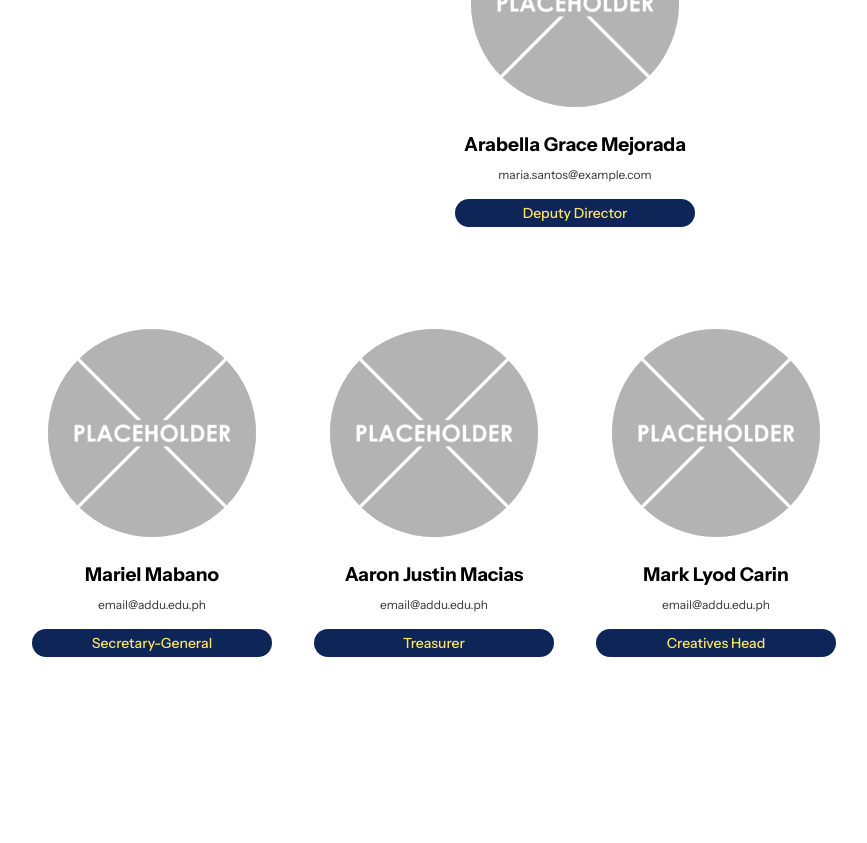
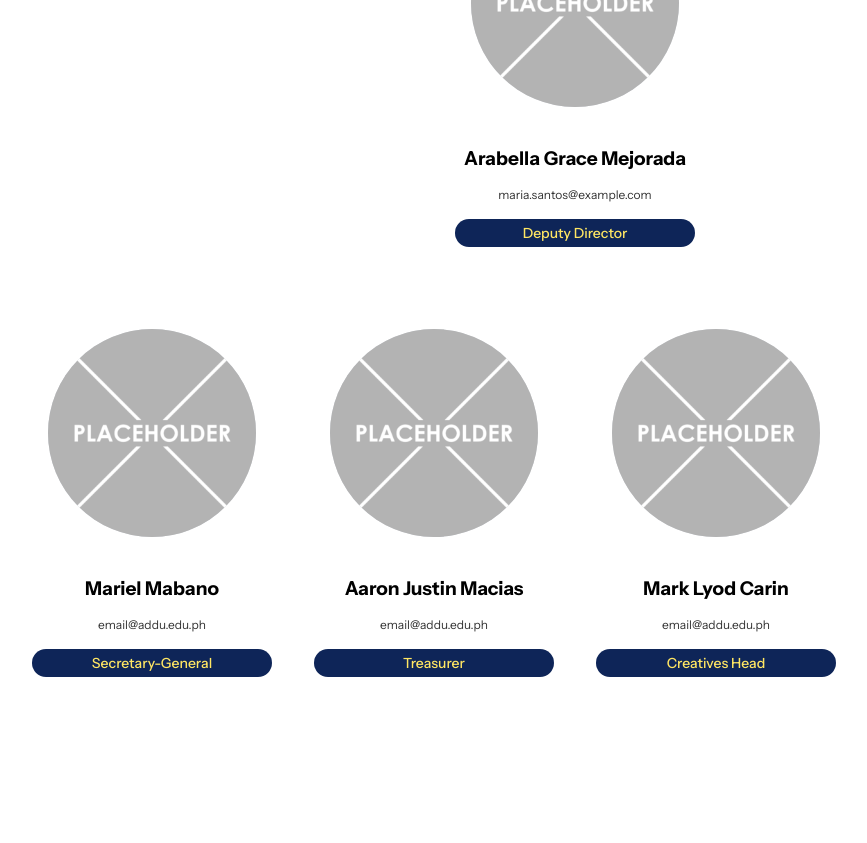
Before and after one commit to SAMAHAN-Systems-Development/sysdev-website-frontend, a Next.js app: page /about-us in a window 1280 px wide. Shown: the part 4000-4843 px from the top of the page, without its empty margins (65-932 px from the left). Built offline with nearby package versions, Linux system fonts and the light colour scheme.

Commit message:
Update MemberCard.tsx
Signed-off-by: shika ★ <121240620+shikaranii@users.noreply.github.com>

```diff
--- a/src/components/ui/MemberCard.tsx
+++ b/src/components/ui/MemberCard.tsx
@@ -1,5 +1,5 @@
 import { cva } from "class-variance-authority";
-import { instrument_sans } from "@/styles/font";
+import { inter, instrument_sans } from "@/styles/font";
 import Image from "next/image";
 import React from "react";
 import membersData from "@/data/members.json";
@@ -93,6 +93,13 @@ export function MemberCard({
           <span className="hidden md:inline">Proj. Man.</span>
         </span>
       );
+    case "Secretary-General":
+      return (
+        <span>
+          <span className="inline md:hidden">Sec-Gen</span>
+          <span className="hidden md:inline">Secretary-General</span>
+        </span>
+      );
     case "Full-Stack":
       return (
         <span>
@@ -181,14 +188,16 @@ export function MemberCard({
   </div>
 
   <div className="flex flex-col justify-center w-full min-w-0">
+  <div className="md:h-[56px] md:flex md:flex-col md:justify-center">
     <h3 className={`${instrument_sans.className}
       text-xs sm:text-base md:text-[19px] lg:text-[19px]
       font-bold ${nameTextColor}
-      mb-0.5 sm:mb-1 md:mb-2 lg:mb-2
+      mb-0.5 sm:mb-1 md:mb-0 lg:mb-0
       text-left md:text-center lg:text-center
-      truncate`}>
+      md:line-clamp-2 md:overflow-hidden md:text-ellipsis`}>
       {name}
     </h3>
+  </div>
 
     <p className={`${instrument_sans.className}
       text-xs md:text-sm lg:text-xs
```
